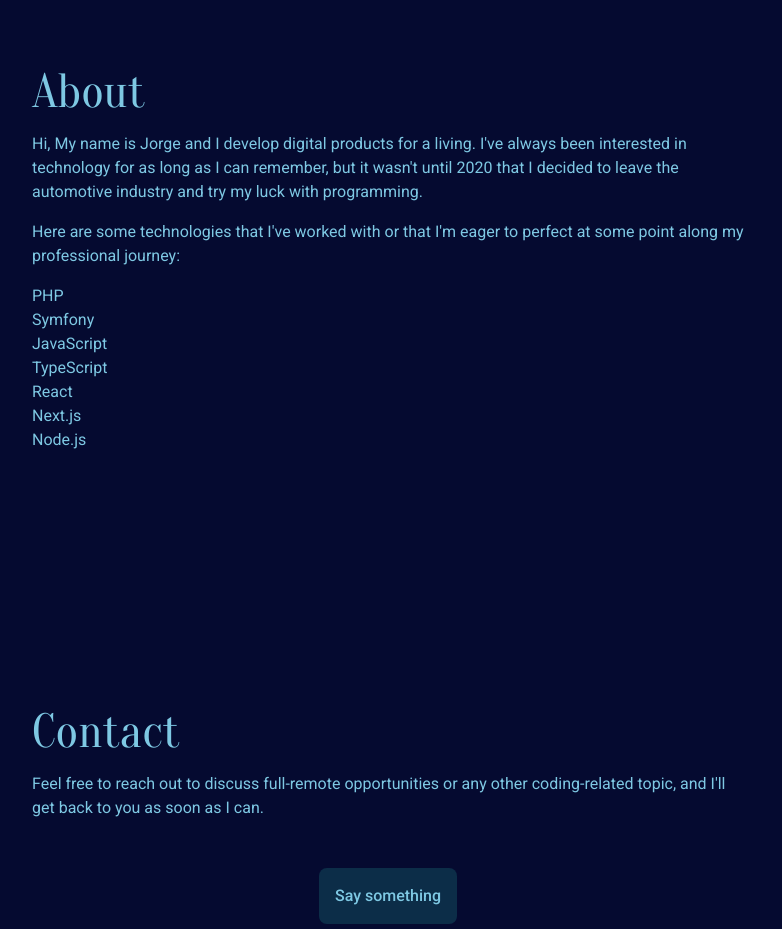
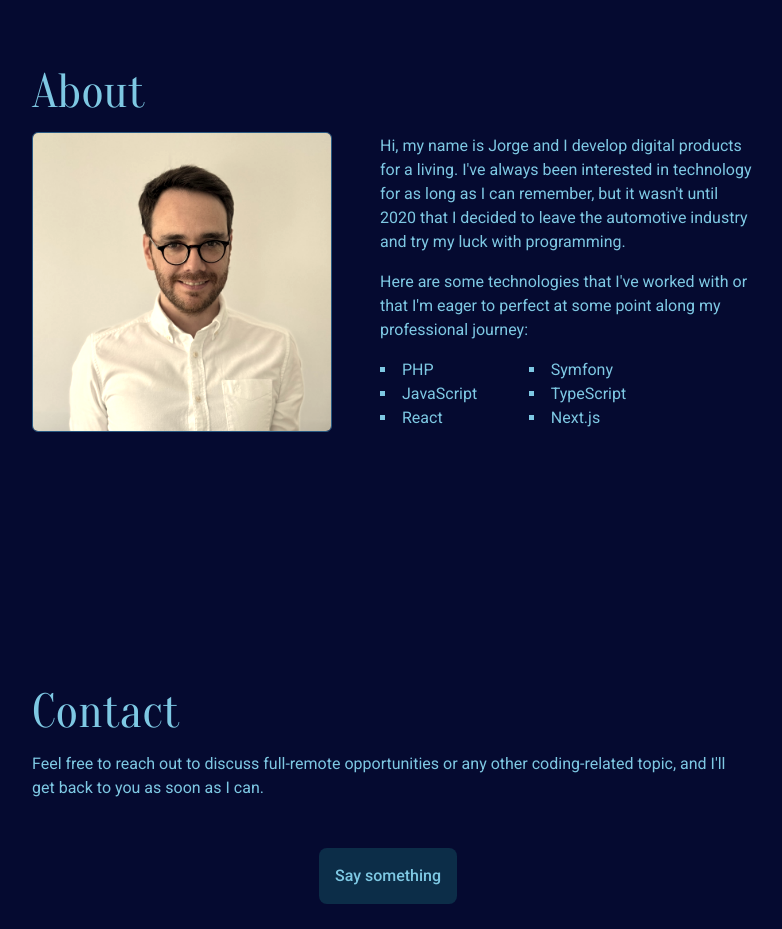
Before and after one commit to jgarciatorralba/presentation-portfolio-project, a Next.js app: page / in a window 1280 px wide. Shown: the part 860-1789 px from the top of the page, without its empty margins (248-1030 px from the left). Built offline with nearby package versions, Linux system fonts and the light colour scheme.

Commit message:
complete about section

```diff
--- a/app/_components/about.tsx
+++ b/app/_components/about.tsx
@@ -1,3 +1,4 @@
+import Image from 'next/image';
 import { ReactNode } from "react";
 import { oranienbaum } from "../(root)/fonts";
 import Section from "./section";
@@ -8,18 +9,22 @@ export default function About(): ReactNode {
             <div>
                 <div className="section-container">
                     <h2 className={`header ${oranienbaum.className}`}>About</h2>
-                    <p className="paragraph">Hi, My name is Jorge and I develop digital products for a living. I've always been interested in technology for as long as I can remember, but it wasn't until 2020 that I decided to leave the automotive industry and try my luck with programming.
-                    </p>
-                    <p className="paragraph">Here are some technologies that I've worked with or that I'm eager to perfect at some point along my professional journey:</p>
-                    <ul>
-                        <li>PHP</li>
-                        <li>Symfony</li>
-                        <li>JavaScript</li>
-                        <li>TypeScript</li>
-                        <li>React</li>
-                        <li>Next.js</li>
-                        <li>Node.js</li>
-                    </ul>
+                    <div className="flex flex-col lg:flex-row items-center gap-12">
+                        <Image src="/pic.png" alt="Front Picture" width={300} height={300} className="rounded-md sepia-[.35] contrast-[1.1] border border-midnightBlue order-last lg:order-first w-[250px] md:w-[300px]" quality={100} />
+                        <div>
+                            <p className="paragraph">Hi, my name is Jorge and I develop digital products for a living. I've always been interested in technology for as long as I can remember, but it wasn't until 2020 that I decided to leave the automotive industry and try my luck with programming.
+                            </p>
+                            <p className="paragraph">Here are some technologies that I've worked with or that I'm eager to perfect at some point along my professional journey:</p>
+                            <ul className="list-[square] list-inside grid grid-cols-2 sm:grid-cols-[1fr_1fr_0.5fr]">
+                                <li className="sm:col-span-1">PHP</li>
+                                <li className="sm:col-span-2">Symfony</li>
+                                <li className="sm:col-span-1">JavaScript</li>
+                                <li className="sm:col-span-2">TypeScript</li>
+                                <li className="sm:col-span-1">React</li>
+                                <li className="sm:col-span-2">Next.js</li>
+                            </ul>
+                        </div>
+                    </div>
                 </div>
             </div>
         </Section>
```
Also changed, not shown: public/pic.png (added).
